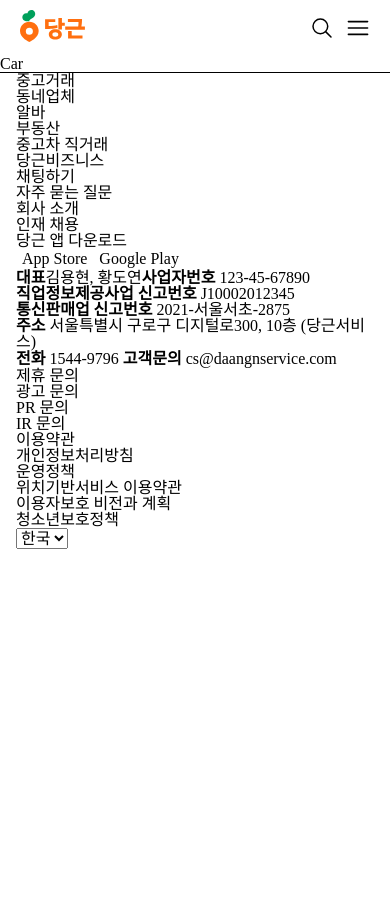
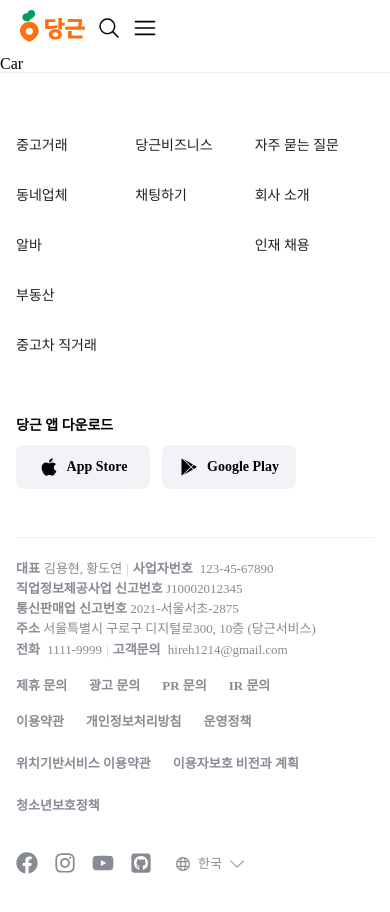
Before and after one commit to ireh1214/daangn-maru, a React (Create React App) app: page /car in a window 390 px wide. Shown: the top 912 px of the page. Before the commit the page ends 844 px from the top, so only its background shows below. Built offline with nearby package versions, Linux system fonts and the light colour scheme; a web font is replaced by a local one.

Commit message:
240807 footer 반응형 추가

```diff
--- a/src/components/Footer.tsx
+++ b/src/components/Footer.tsx
@@ -1,4 +1,12 @@
 import { Link } from "react-router-dom";
+import { FaApple } from "react-icons/fa";
+import { RiGooglePlayFill } from "react-icons/ri";
+import { FaFacebook } from "react-icons/fa";
+import { FaInstagram } from "react-icons/fa6";
+import { FaYoutube } from "react-icons/fa";
+import { FaSquareGithub } from "react-icons/fa6";
+import { GrLanguage } from "react-icons/gr";
+import { SlArrowDown } from "react-icons/sl";
 
 export default function Footer() {
 	return (
@@ -9,7 +17,7 @@
 						<Link to="/fleamarket">중고거래 </Link>
 					</li>
 					<li>
-						<Link to="/nearby-stores">동네업체 </Link>
+						<Link to="/nearbyStores">동네업체 </Link>
 					</li>
 					<li>
 						<Link to="/jobs">알바 </Link>
@@ -35,10 +43,10 @@
 			<div className="box2">
 				<p>당근 앱 다운로드</p>
 				<button type="button" className="apple">
-					App Store
+					<FaApple size="20" /> App Store
 				</button>
 				<button type="button" className="google">
-					Google Play
+					<RiGooglePlayFill size="20" /> Google Play
 				</button>
 			</div>
 
@@ -47,10 +55,9 @@
 					<div>
 						<p>
 							<span>
-								{" "}
 								<b>대표</b>김용현, 황도연
 							</span>
-							<span>
+							<span className="line">
 								<b>사업자번호</b> 123-45-67890
 							</span>
 						</p>
@@ -65,12 +72,10 @@
 						</p>
 						<p>
 							<span>
-								{" "}
-								<b>전화</b> 1544-9796
+								<b>전화</b> 1111-9999
 							</span>
-							<span>
-								{" "}
-								<b>고객문의</b> cs@daangnservice.com{" "}
+							<span className="line">
+								<b>고객문의</b> hireh1214@gmail.com
 							</span>
 						</p>
 					</div>
@@ -94,13 +99,14 @@
 
 				<div className="right">
 					<ul>
-						<li className="facebook" />
-						<li className="insta" />
-						<li className="ytb" />
-						<li className="blog" />
+						<FaFacebook size="22" color="868b94" />
+						<FaInstagram size="22" color="868b94" />
+						<FaYoutube size="22" color="868b94" />
+						{/* 깃허브 버튼은 반짝반짝 빛나서 시선 끌게 하기 */}
+						<FaSquareGithub size="22" color="868b94" />
 					</ul>
 					<div className="select">
-						<label htmlFor="lang" />
+						<GrLanguage size="14" color="868b94" />
 						<select id="lang">
 							<option value="kr" selected>
 								한국
@@ -108,6 +114,7 @@
 							<option value="en">미국</option>
 							<option value="jp">일본</option>
 						</select>
+						<SlArrowDown size="14" color="868b94" />
 					</div>
 				</div>
 			</div>
--- a/src/components/MoHeader.tsx
+++ b/src/components/MoHeader.tsx
@@ -13,7 +13,10 @@
 
 	return (
 		<header className="mo">
-			<h1 className="logo">logo</h1>
+			<Link to="/">
+				{/* biome-ignore lint/a11y/useHeadingContent: <explanation> */}
+				<h1 className="logo" />
+			</Link>
 			<IoSearchOutline size="24" color="#000" />
 			<RxHamburgerMenu
 				size="24"
--- a/src/components/PcHeader.tsx
+++ b/src/components/PcHeader.tsx
@@ -4,7 +4,11 @@
 	return (
 		<header>
 			<nav>
-				<h1 className="logo">logo</h1>
+				<Link to="/">
+					{/* biome-ignore lint/a11y/useHeadingContent: <explanation> */}
+					<h1 className="logo" />
+				</Link>
+
 				<ul>
 					<li>
 						<Link to="/fleamarket">중고거래 </Link>
--- a/src/scss/_content.scss
+++ b/src/scss/_content.scss
@@ -1,6 +1,10 @@
 
 
 #root{
+main{
+    border-bottom: 1px solid #eee;
+}
+
     .top_sec{
         display: flex;
         flex-direction: column;
--- a/src/scss/_footer.scss
+++ b/src/scss/_footer.scss
@@ -1,9 +1,214 @@
 
 
 footer{
+    display: flex;
+    flex-wrap: wrap;
     width: 100%;
-    height: 553px;
-    padding: 0px 16px;
-border-top: 1px solid #000; //나중에 지우기
+    max-width: 768px;
+    margin: 0 auto;
+    padding: 48px 16px;
+
+.box1, .box2{
+    padding: 0 0 48px;
+}
+
+.box1{
+    display: flex;
+    justify-content: space-between;
+font-size: 14px;
+color: $font300;
+margin-right: 32px;
+width: 390px;
+
+
+ul{
+    width:33.33%;
+    li{
+        display: flex;
+        align-items: center;
+        height: 50px;
+    }
+}
+}
+.box2{
+    font-size: 14px;
+    font-weight: 600;
+    width: 313px;
+
+    p{
+        width: 100%;
+        margin-bottom: 12px;
+    }
+
+    button{
+        display: flex;
+        align-items: center;
+        justify-content: center;
+        gap:8px;
+        background-color: $sub;
+        width: 150px;
+        height: 44px;
+        line-height: 44px;
+        border-radius: 8px;
+        font-weight: 600;
+        font-size: 14px;
+        float: left;
+
+        &:nth-child(3){
+            margin-left: 12px;
+        }
+    }
+}
+.box3{
+width: 100%;
+border-top: 1px solid #eee;
+padding-top: 20px;
+
+.left{
+font-size: 13px;
+color: #868b94;
+line-height: 24px;
+
+span{
+    b{
+        margin-right: 4px;
+    }
+
+    &.line{
+        &::before{
+            content:"|";
+            display: inline-block;
+            margin: 0px 4px;
+            color: #ccc;
+        }
+    }
+}
+
+ul{
+    display: flex;
+    flex-wrap: wrap;
+    gap: 22px;
+    li{
+        font-weight: 600;
+    }
+
+    &:nth-child(2){
+        margin: 16px 0;
+    }
+}
+}
+
+.right{
+  display: flex;
+  margin-top: 36px;
+
+    ul{
+        display: flex;
+        gap:16px;
+        margin-right: 16px;
+    }
+    .select{
+        display: flex;
+        align-items: center;
+        justify-content: center;
+        gap:8px;
+        padding: 4px 8px;
+        border-radius: 4px;
+  select{
+    background: none;
+          border:none;
+          outline: none;
+              -webkit-appearance: none;
+    -moz-appearance: none;
+    appearance: none;
+    color:#868b94;
+    font-size: 13px;
+
+  }
+
+  &:hover{
+              background-color: $sub;
+  }
+    }
+}
+}
 
 }
+
+
+
+@media screen and (max-width:850px){
+    footer{
+.box1{
+margin-right: 0px;
+width: 100%;
+}
+
+.box2{
+    font-size: 14px;
+    font-weight: 600;
+    width: 313px;
+
+    button{
+        width: 134px;
+
+        &:nth-child(3){
+            margin-left: 12px;
+        }
+    }
+}
+
+.box3{
+width: 100%;
+border-top: 1px solid #eee;
+padding-top: 20px;
+
+.left{
+line-height: 20px;
+span{
+    &.line{
+        &::before{
+            content:"|";
+            display: inline-block;
+            margin: 0px 4px;
+            color: #ccc;
+        }
+    }
+}
+
+ul{
+    display: flex;
+    flex-wrap: wrap;
+    gap: 22px;
+    li{
+        font-weight: 600;
+    }
+
+    &:nth-child(2){
+        margin: 16px 0;
+    }
+}
+}
+}
+
+}
+}
+
+
+
+@media screen and (max-width:320px) {
+        footer{
+padding: 30px 6px;
+
+.box2{
+    width: 100%;
+
+    button{
+        width: 128px;
+        &:nth-child(3){
+            margin-left: 8px;
+        }
+    }
+}
+}
+}
--- a/src/scss/_header.scss
+++ b/src/scss/_header.scss
@@ -14,6 +14,7 @@
         background-image: url("../assets/img/logo.svg");
         background-size: contain;
         background-repeat: no-repeat;
+        cursor: pointer;
     }
 
 nav{
@@ -30,6 +31,7 @@
             font-size: 1.125rem;
             font-weight: 600;
                 color:#4d5159;
+                cursor: pointer;
 
 
                 &:first-child{
```
